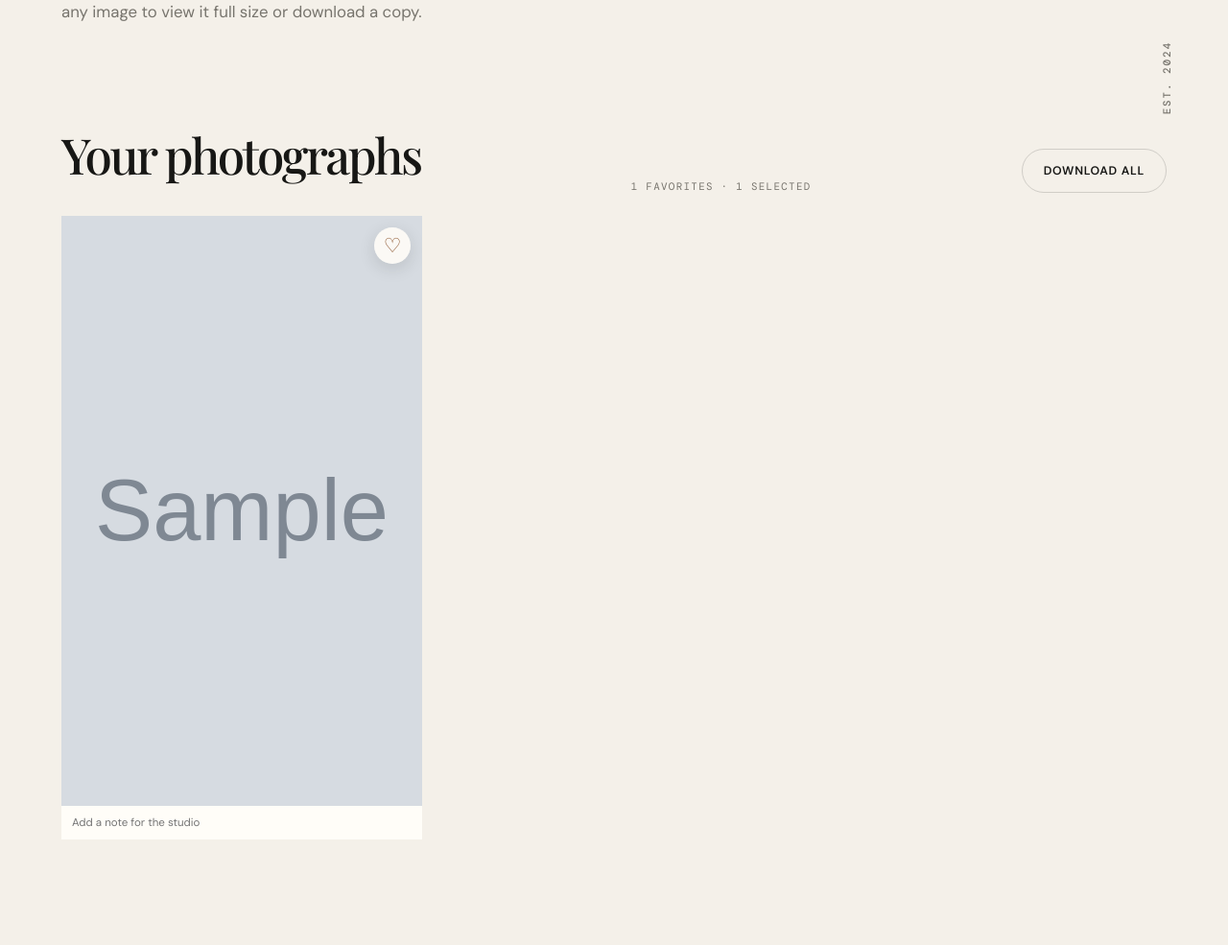
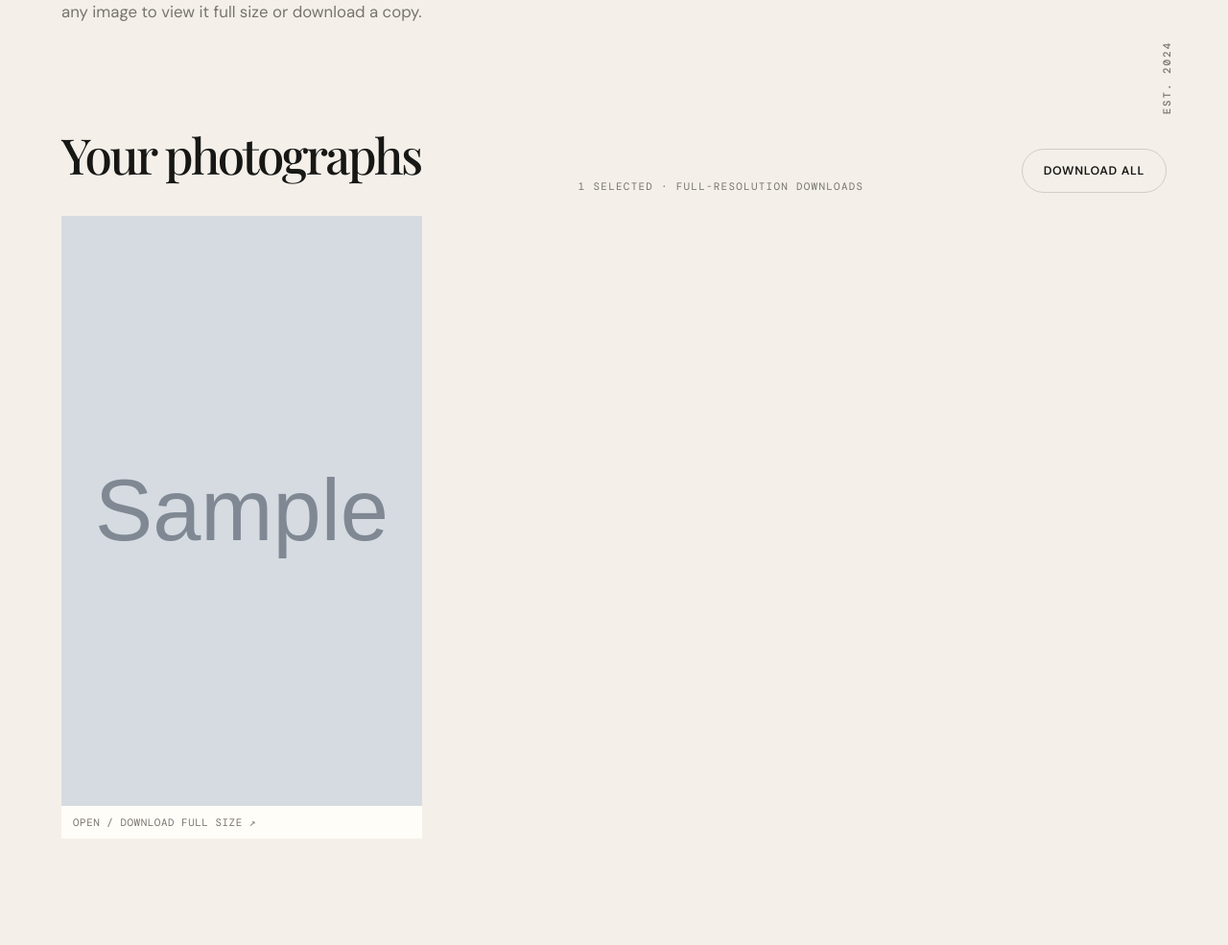
Before and after one commit to Krisheverglades/photostudio, a FastAPI app: template app/templates/client_gallery.html in a window 1280 px wide. Shown: the part 441-1426 px from the top of the page at 96% size. After the commit the page ends 1315 px from the top, so only its background shows below. Run offline with FastAPI, Linux system fonts and the light colour scheme; the template is opened without the code that fills it: most values are stand-ins (such as "Sample title", 1, 10 or a date in 2020); grey boxes marked "Sample" are stand-in pictures; some web fonts are replaced.

Commit message:
Add download-only client galleries
Prepare the processing pipeline for an optional external retouch provider while keeping retouching disabled by default. Remove client proofing controls so galleries support booking and full-resolution downloads only.\n\nCo-authored-by: Copilot <223556219+Copilot@users.noreply.github.com>

```diff
--- a/app/pipeline.py
+++ b/app/pipeline.py
@@ -21,6 +21,8 @@ from dataclasses import dataclass, field
 import cv2
 import numpy as np
 from PIL import Image, ImageEnhance, ImageOps
+
+from app.retouch import apply_retouch
 
 # Haar cascades ship with opencv-python-headless; used for a simple,
 # dependency-light face/eye check. Swap for a proper face-detection
@@ -209,6 +211,7 @@ def auto_edit(
     if p["warmth"]:
         img = _adjust_warmth(img, p["warmth"])
 
+    img = apply_retouch(img, src_path)
     img = ImageEnhance.Sharpness(img).enhance(1.15)
 
     os.makedirs(os.path.dirname(dst_path), exist_ok=True)
--- a/app/static/style.css
+++ b/app/static/style.css
@@ -118,6 +118,7 @@ h1, h2, h3, p { margin-top: 0; }
 .proof-card > a { display: block; }
 .proof-card > a img { width: 100%; display: block; }
 .proof-card.is-favorite { outline: 3px solid var(--accent); outline-offset: -3px; }
+.download-label { padding: 10px 12px; background: var(--white); color: var(--muted); font: .68rem 'DM Mono', monospace; letter-spacing: .05em; text-transform: uppercase; }
 .proof-form { position: absolute; top: 12px; right: 12px; }
 .favorite-button { width: 38px; height: 38px; border: 0; border-radius: 50%; background: rgba(255,253,248,.9); color: var(--accent-dark); font-size: 1.3rem; cursor: pointer; box-shadow: 0 5px 18px rgba(0,0,0,.12); }
 .note-form { display: flex; padding: 9px; background: var(--white); }
--- a/app/templates/client_gallery.html
+++ b/app/templates/client_gallery.html
@@ -20,30 +20,17 @@
 
   <div class="section-heading">
     <h2>Your photographs</h2>
-    <span>{{ favorite_count }} favorites · {{ images|length }} selected</span>
+    <span>{{ images|length }} selected · full-resolution downloads</span>
     <a class="btn btn-outline" href="/gallery/{{ access_key }}/download-all">Download all</a>
   </div>
   <div class="grid">
     {% if images %}
       {% for img in images %}
-        {% set item = feedback.get(img) %}
-        <div class="proof-card {{ 'is-favorite' if item and item.is_favorite else '' }}">
-          <a href="/media/{{ media_dir }}/{{ img }}" target="_blank">
+        <div class="proof-card">
+          <a href="/media/{{ media_dir }}/{{ img }}" target="_blank" download>
           <img src="/media/{{ media_dir }}/{{ img }}" alt="{{ shoot_title }} photo" loading="lazy">
           </a>
-          <form method="post" action="/gallery/{{ access_key }}/feedback" class="proof-form">
-            <input type="hidden" name="filename" value="{{ img }}">
-            <input type="hidden" name="is_favorite" value="{{ 'false' if item and item.is_favorite else 'true' }}">
-            <input type="hidden" name="note" value="{{ item.note if item and item.note else '' }}">
-            <button class="favorite-button" type="submit" aria-label="Toggle favorite">
-              {{ '♥' if item and item.is_favorite else '♡' }}
-            </button>
-          </form>
-          <form method="post" action="/gallery/{{ access_key }}/feedback" class="note-form">
-            <input type="hidden" name="filename" value="{{ img }}">
-            <input type="hidden" name="is_favorite" value="{{ 'true' if item and item.is_favorite else 'false' }}">
-            <input type="text" name="note" value="{{ item.note if item and item.note else '' }}" placeholder="Add a note for the studio">
-          </form>
+          <div class="download-label">Open / download full size ↗</div>
         </div>
       {% endfor %}
     {% else %}
```
Also changed, not shown: app/retouch.py (added, +33 -0 lines), README.md, 1 other file.
